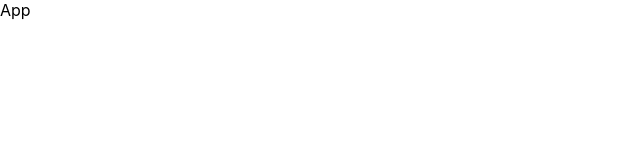
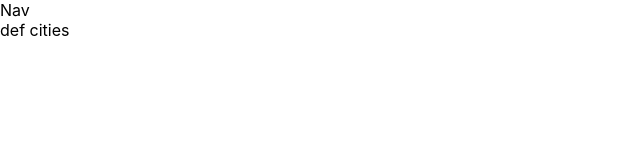
Before and after one commit to GoranAviani/react_apollo_client_3_cache, a React (Create React App) app: page / in a window 1280 px wide. Shown: the top 160 px of the page, without its empty margins (0-640 px from the left). Built offline with nearby package versions, Linux system fonts and the light colour scheme.

Commit message:
react-weather

```diff
--- a/src/App.js
+++ b/src/App.js
@@ -1,10 +1,13 @@
 import React from 'react';
 import './App.css';
+import Navigation from './ components/Navigation/Navigation'
+import DefaultCities from "./ components/DefaultCities/DefaultCities";
 
 function App() {
   return (
       <React.Fragment>
-        App
+        <Navigation/>
+        <DefaultCities/>
       </React.Fragment>
 
   );
```
